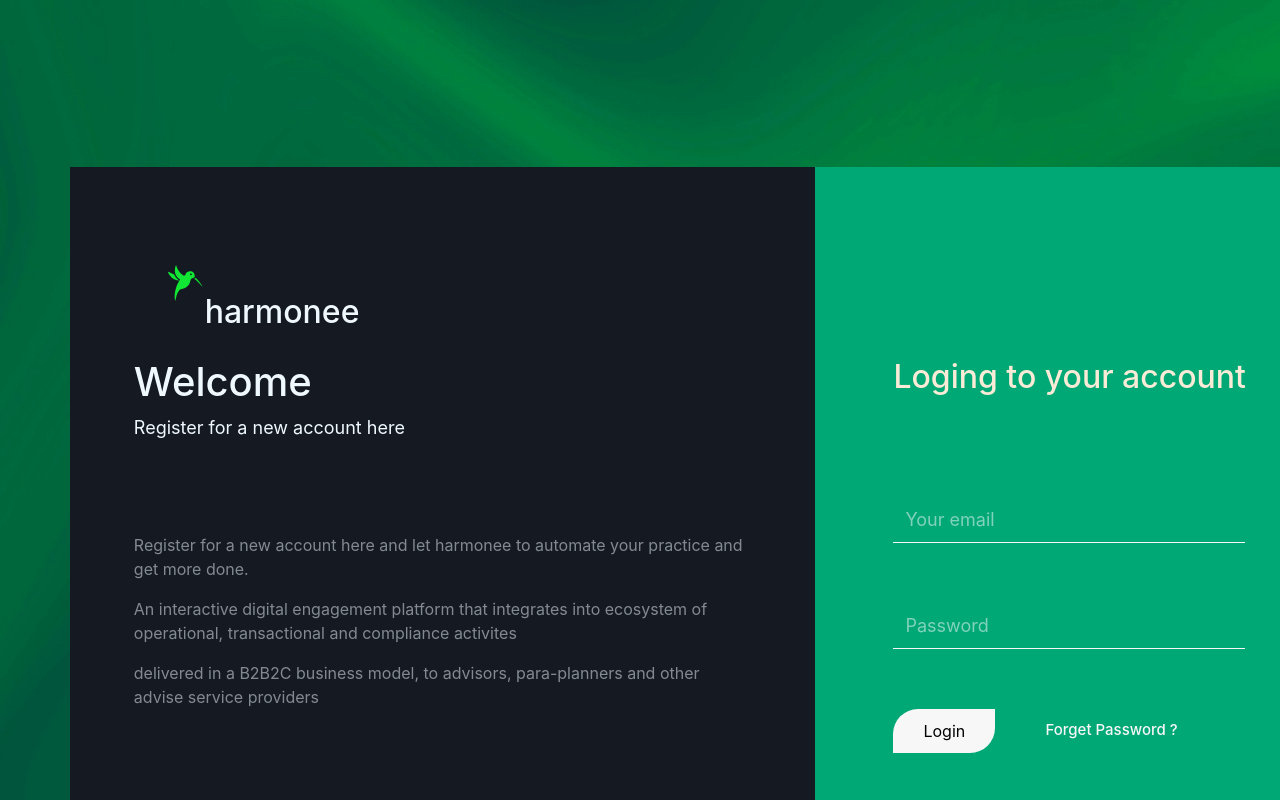
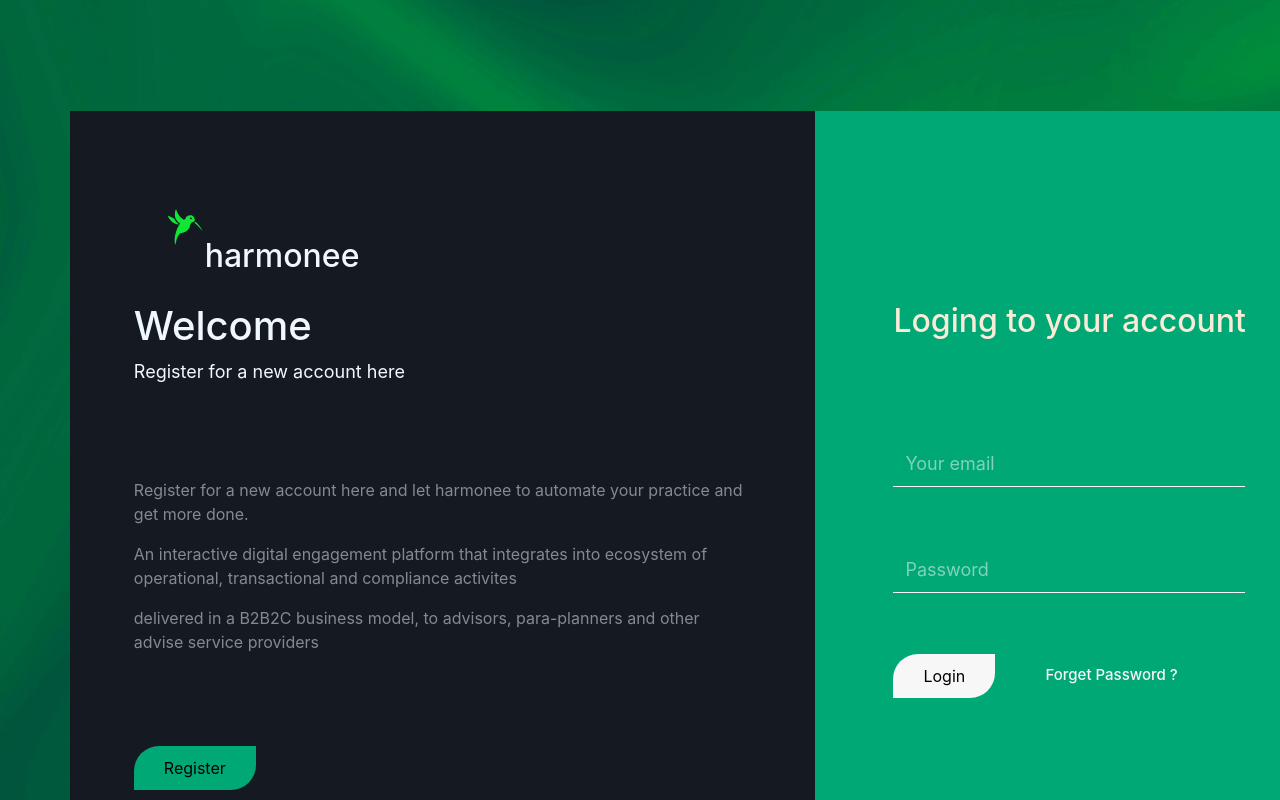
Before and after one commit to lakshan28/suntechit_assignment, a React (Create React App) app: page / in a window 1280 px wide. Shown: the top 800 px of the page. Built offline with nearby package versions, Linux system fonts and the light colour scheme.

Commit message:
updated login page1

```diff
--- a/src/components/screens/Loging.css
+++ b/src/components/screens/Loging.css
@@ -10,11 +10,11 @@
   background-size: cover;
 }
 .container {
-  height: 75%;
+  height: 70%;
 }
 .row {
   background: #00a876;
-  margin-top: 15%;
+  margin-top: 10%;
   width: 115%;
 }
 .welcome {
```
